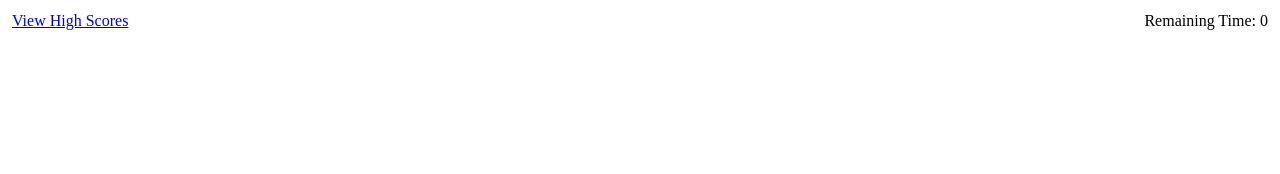
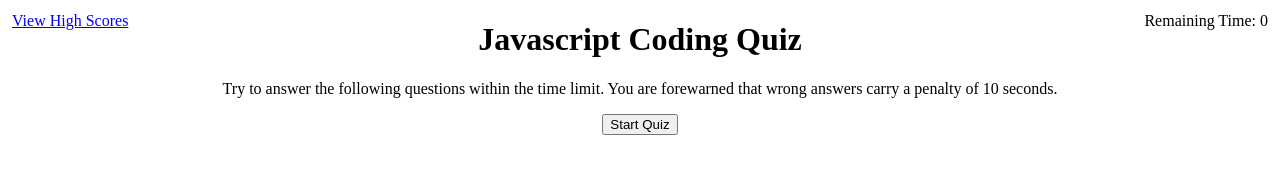
Before and after one commit to codeSweats/CodingQuiz, a plain HTML site: page index.html in a window 1280 px wide. Drawn offline with Linux system fonts and the light colour scheme.

Commit message:
Beginning to style the elements on the starting page

```diff
--- a/index.html
+++ b/index.html
@@ -11,5 +11,12 @@
     <div class="high-scores"><a href="highscores.html">View High Scores</a></div>
     <div class="countdown-timer">Remaining Time: <span id= "remaining-time">0</span></div>
 
+    <div class="container"></div>
+    <div id="start-page" class= "start-page">
+        <h1>Javascript Coding Quiz</h1>
+        <p>Try to answer the following questions within the time limit. You are forewarned that wrong answers carry a penalty of 10 seconds.</p>
+        <button id="start-button">Start Quiz</button>
+    </div>
+
 </body>
 </html>
--- a/style.css
+++ b/style.css
@@ -9,3 +9,8 @@
     top: 12px;
     right: 12px;
 }
+
+.start-page {
+    text-align: center;
+
+}
```
